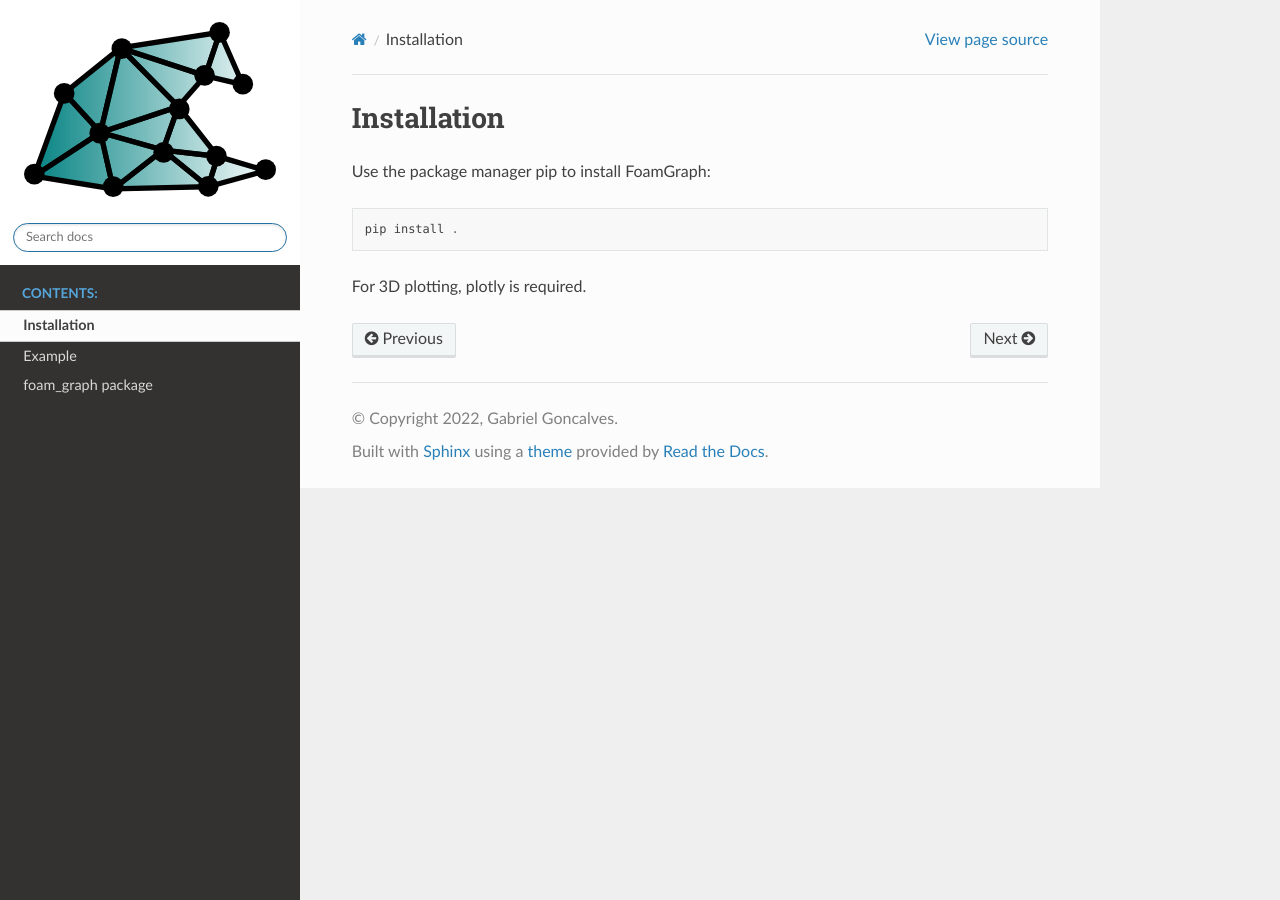
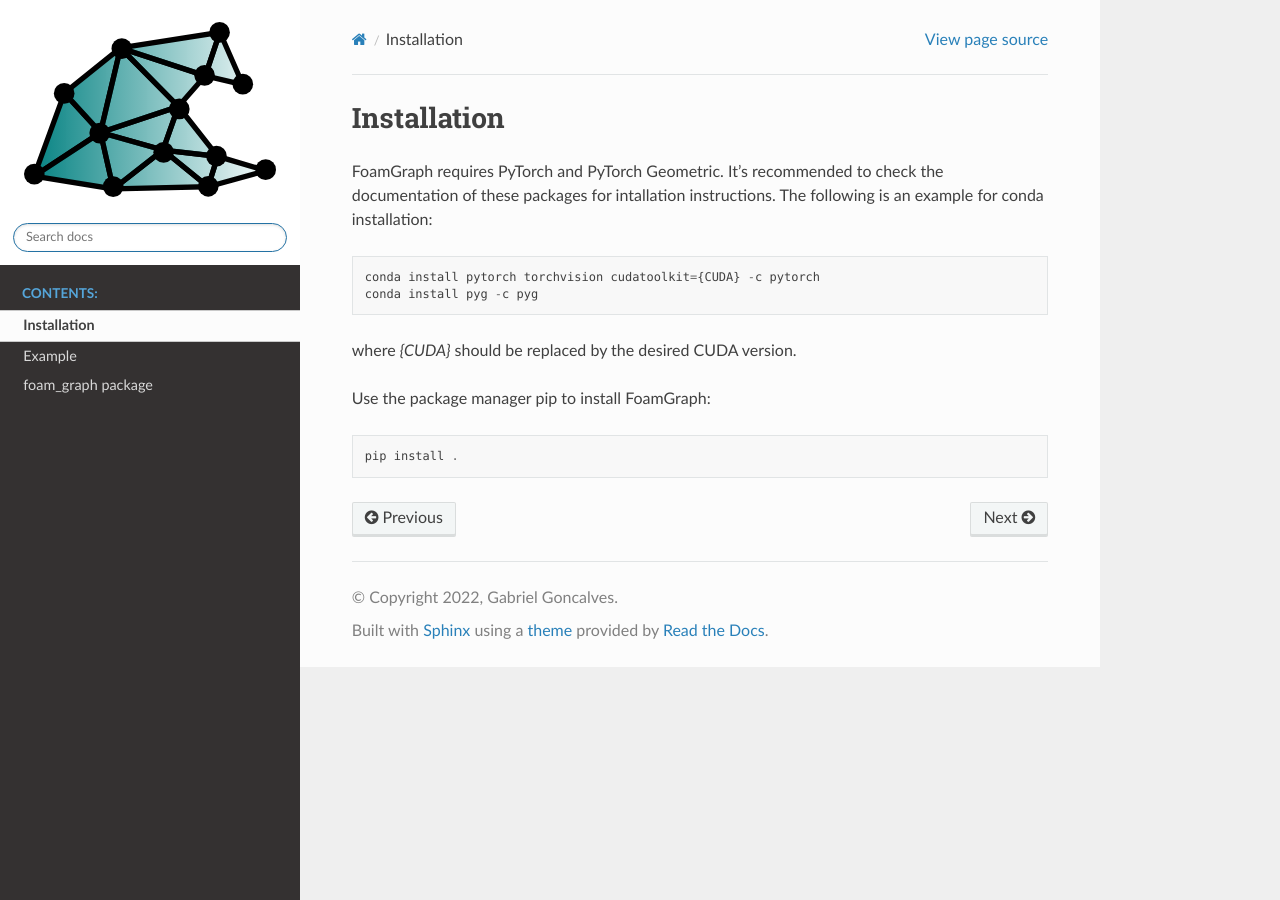
Before and after one commit to gfngoncalves/foam_graph, a Sphinx documentation site: the page built from docs/source/installation.rst, in a window 1280 px wide. Built offline with Sphinx 7.4.7 and the Read the Docs theme 2.0.0, drawn with Linux system fonts in a browser that asks for light colours.

Commit message:
docs: added details about requirements

```diff
--- a/docs/source/installation.rst
+++ b/docs/source/installation.rst
@@ -1,8 +1,13 @@
 Installation
 ======================================
+
+FoamGraph requires PyTorch and PyTorch Geometric. It's recommended to check the documentation of these packages for intallation instructions. The following is an example for conda installation::
+
+    conda install pytorch torchvision cudatoolkit={CUDA} -c pytorch
+    conda install pyg -c pyg
+
+where `{CUDA}` should be replaced by the desired CUDA version.
 
 Use the package manager pip to install FoamGraph::
 
     pip install .
-
-For 3D plotting, plotly is required.
```
Also changed, not shown: README.md (+9 -1 lines).
